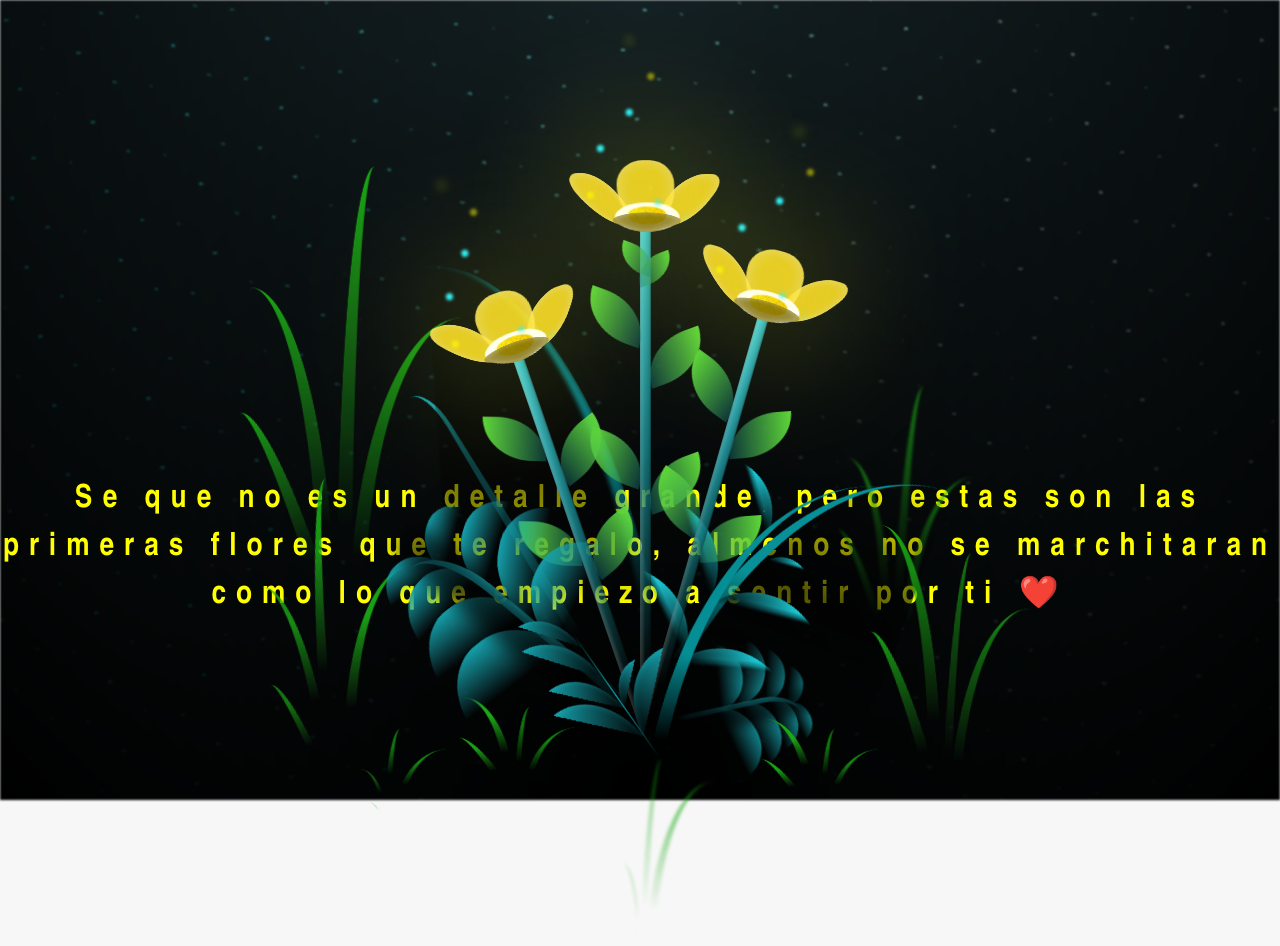
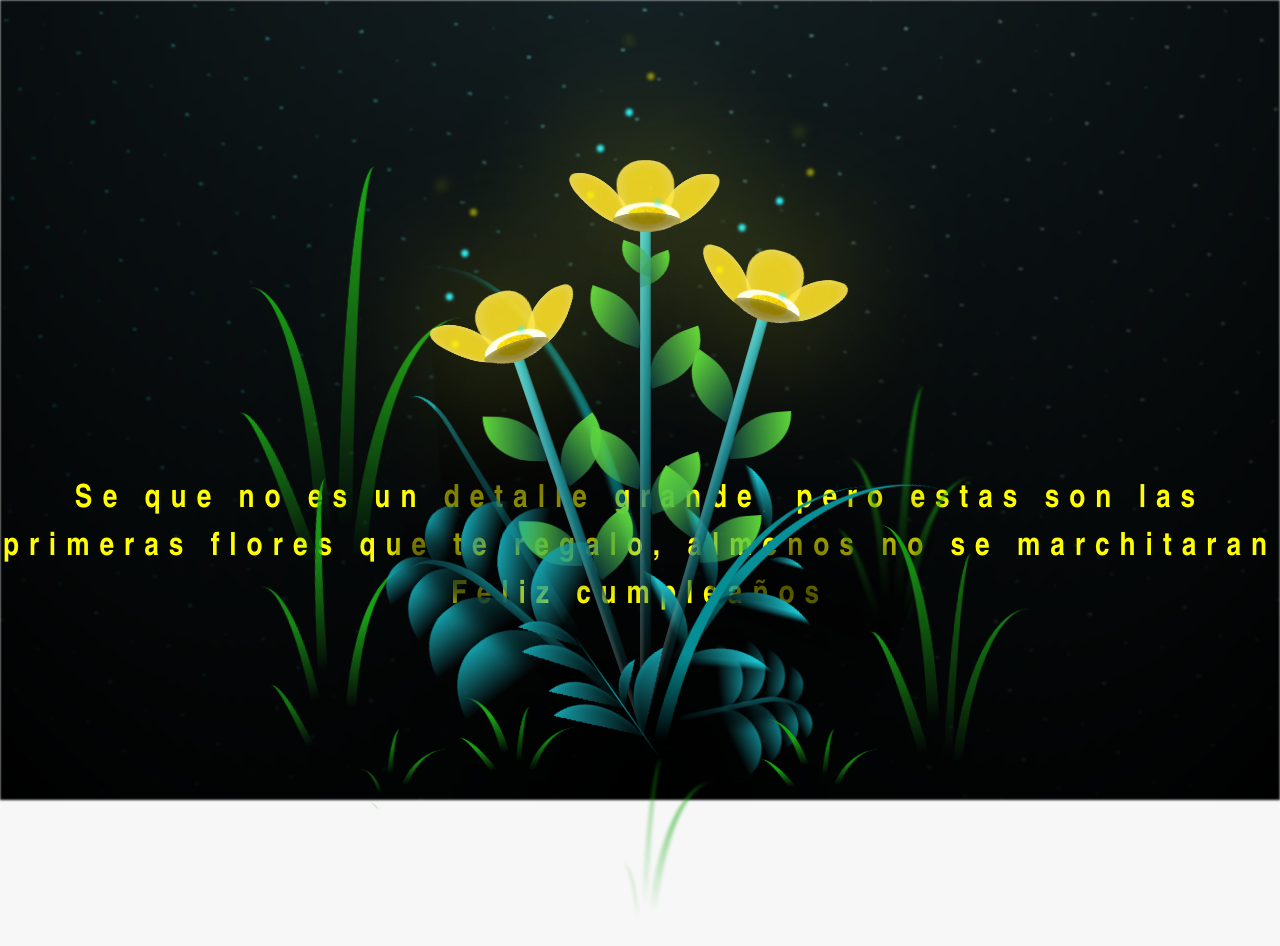
Before and after one commit to LilDicky322/Jhoss-3, a plain HTML site: page flower.html in a window 1280 px wide. Drawn offline with Linux system fonts and the light colour scheme.

Commit message:
Update flower.html

```diff
--- a/flower.html
+++ b/flower.html
@@ -14,7 +14,7 @@
 
     </div>
     <h1 class="titulo">Se que no es un detalle grande, pero estas son las primeras flores que te regalo, almenos no se marchitaran
-      como lo que empiezo a sentir por ti ❤️</h1>
+      Feliz cumpleaños</h1>
 
     <div class="night"></div>
     <div class="flowers">
```
